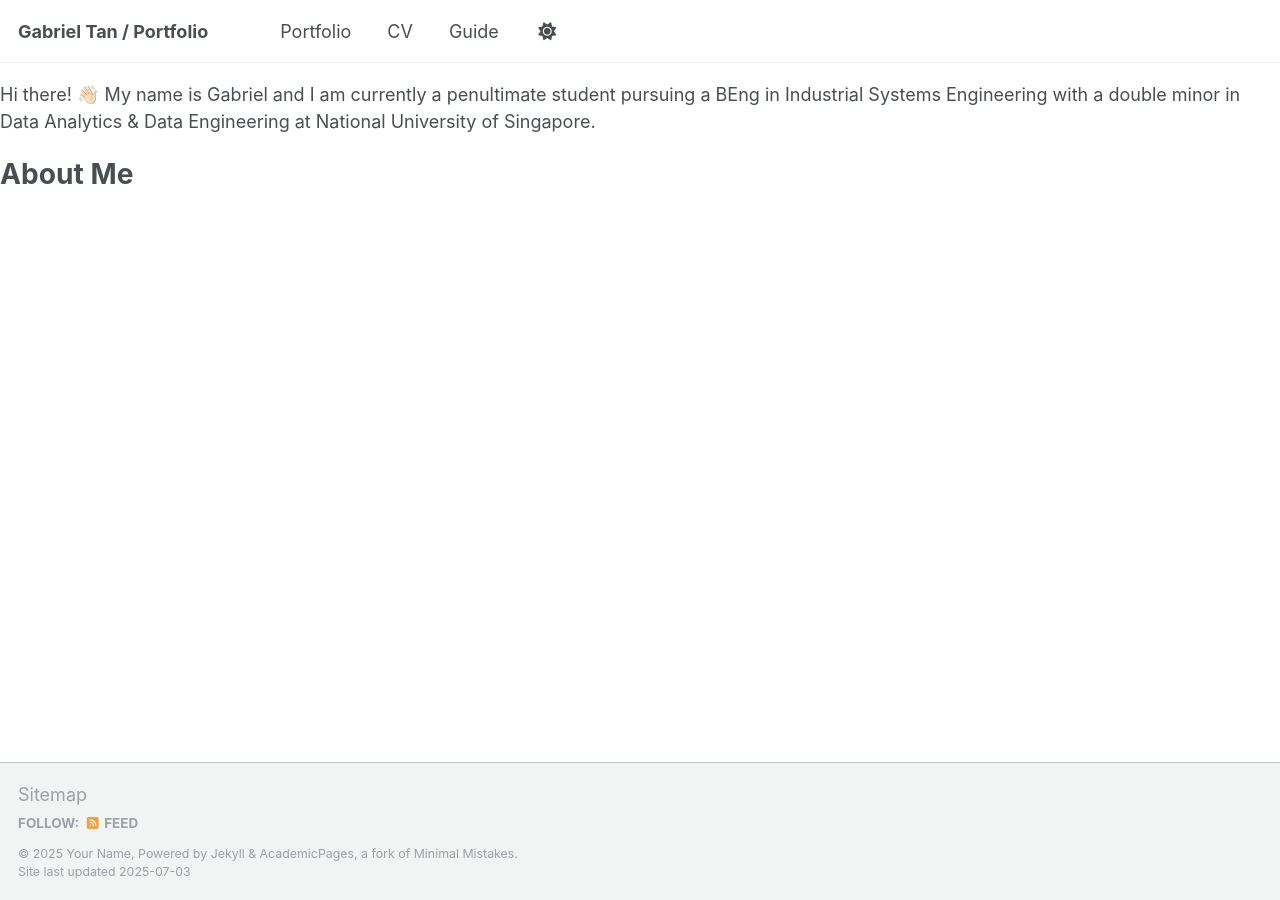
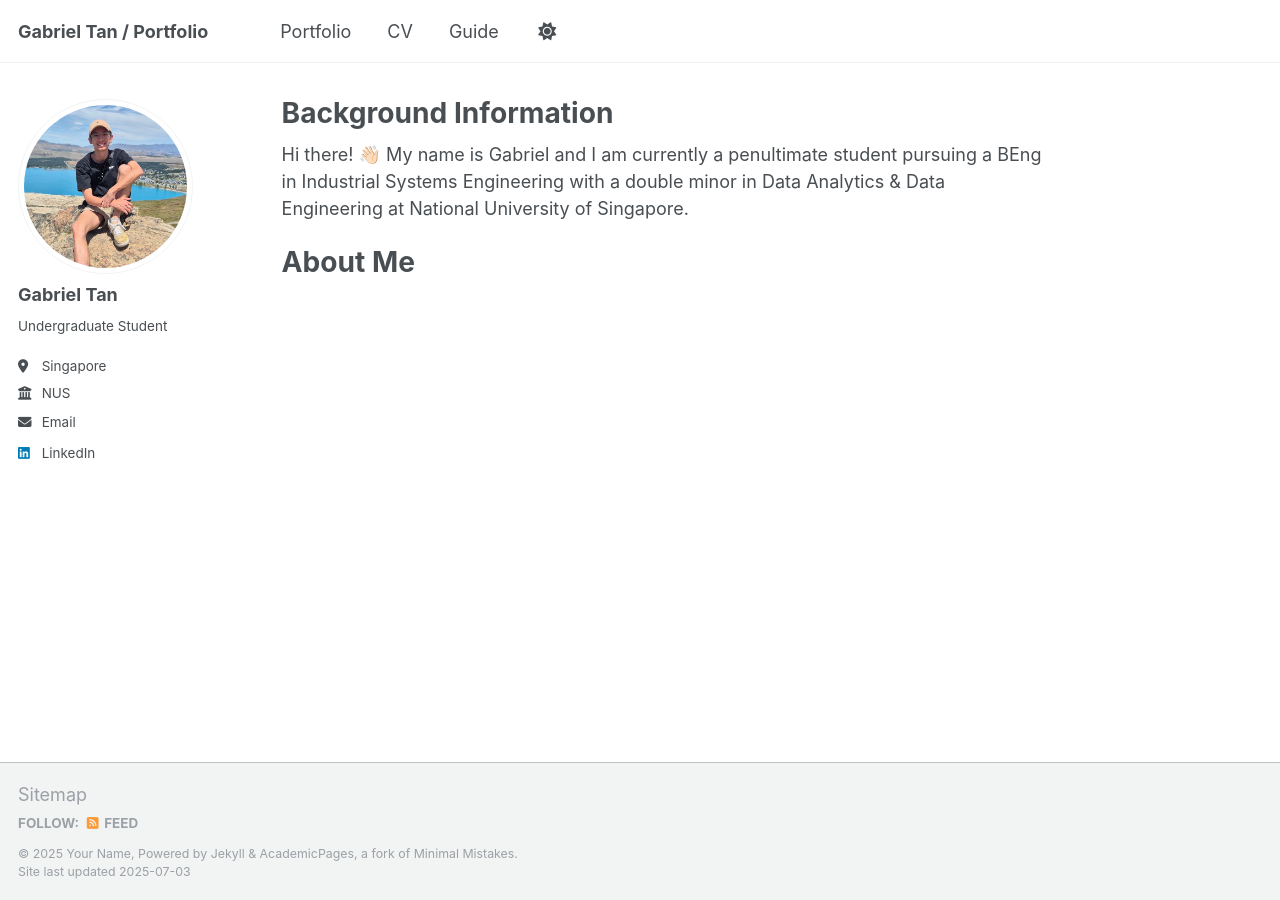
Before and after one commit to Gabetxk/Gabetxk.github.io, a Jekyll site: the page built from _pages/about.md, in a window 1280 px wide. Built offline with Jekyll 4.4.1, drawn with Linux system fonts in a browser that asks for light colours; our own code applies the rules of GitHub Pages for plain Markdown files; a script that is not in the unit is left out; some of the changed lines change nothing that is shown.

Commit message:
Update _config.yml

```diff
--- a/_config.yml
+++ b/_config.yml
@@ -236,6 +236,12 @@ defaults:
   # _portfolio
   - scope:
       path: ""
+      type: pages
+    values:
+      layout: single
+      author_profile: true
+  - scope:
+      path: ""
       type: portfolio
     values:
       layout: single
```
